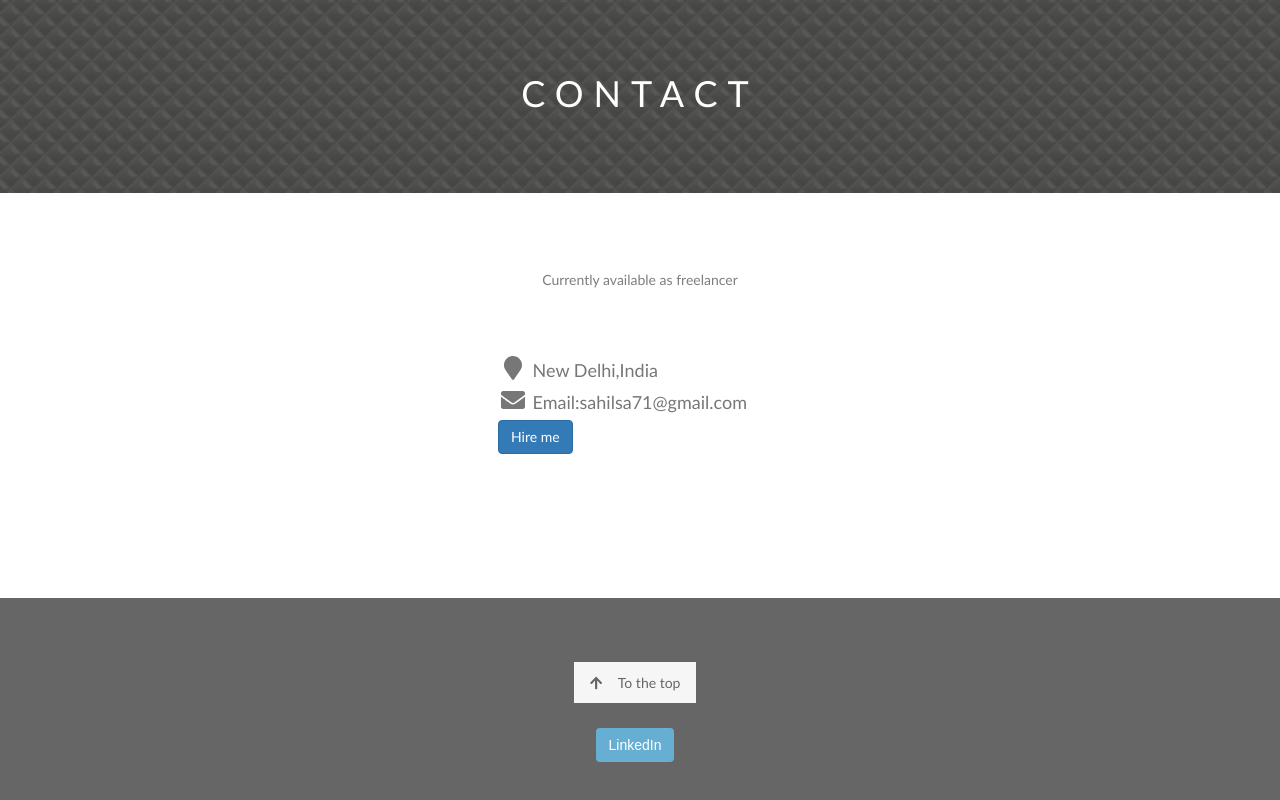
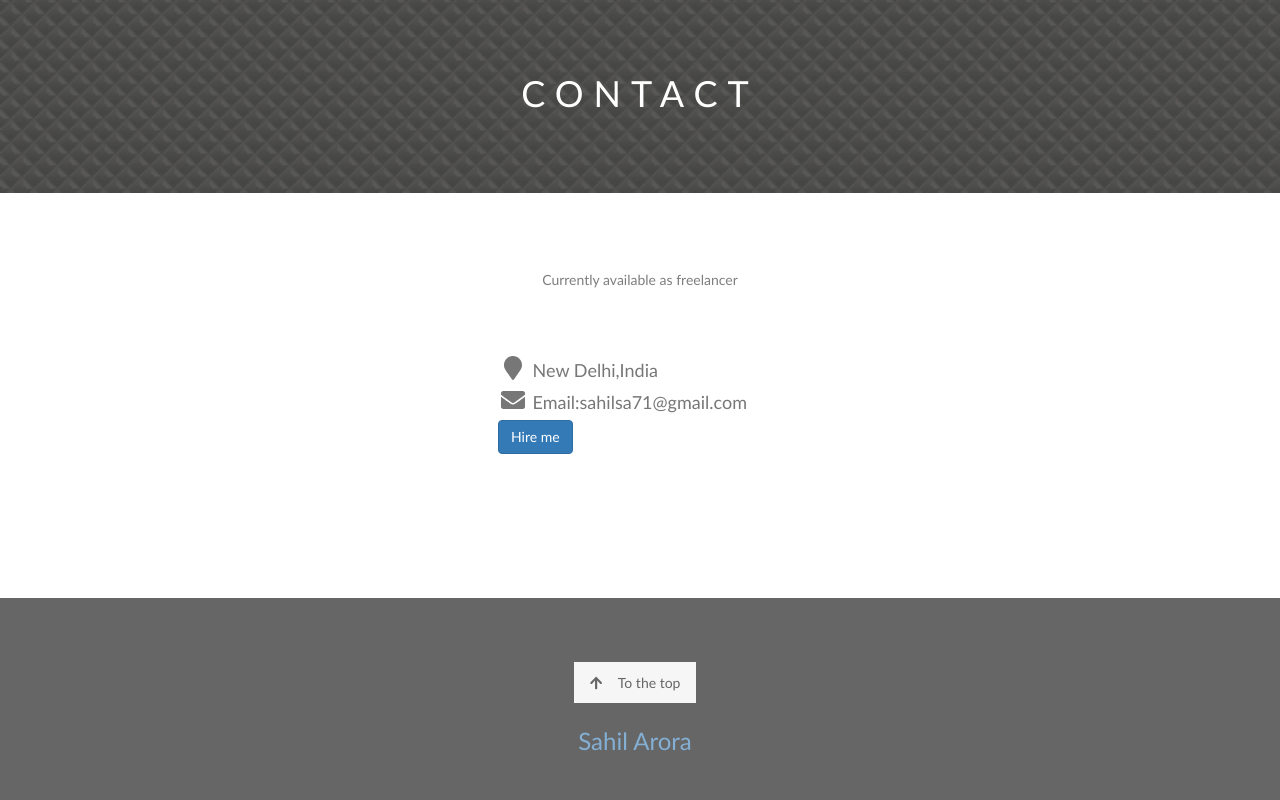
Before and after one commit to sahil1011/sahil1011.github.io, a plain HTML site: page index.html in a window 1280 px wide. Shown: the part 2302-3102 px from the top of the page. Drawn offline with Linux system fonts and the light colour scheme; files that its build step writes are made by us from their sources; a script that the page names is missing.

Commit message:
Update index.html

```diff
--- a/index.html
+++ b/index.html
@@ -21,6 +21,7 @@
 	<link rel="stylesheet" href="main.css">
 	<script src="modernizr-2.6.2.min.js"></script>
    <script src="main.js"></script>
+	<script type="text/javascript" src="https://platform.linkedin.com/badges/js/profile.js" async defer></script>
 
 <style>
 body,h1,h2,h3,h4,h5,h6 {font-family: "Lato", sans-serif;}
@@ -221,9 +222,7 @@ front-end developer  </h1>
 <footer class="w3-center w3-black w3-padding-64 w3-opacity w3-hover-opacity-off">
   <a href="#home" class="w3-button w3-light-grey"><i class="fa fa-arrow-up w3-margin-right"></i>To the top</a>
   <div class="w3-xlarge w3-section">
-<a href="http://www.linkedin.com/in/sahilaroracom">
-    <button class="btn btn-block btn-social btn-linkedin" >LinkedIn</button>
-      </a>
+<div class="LI-profile-badge"  data-version="v1" data-size="medium" data-locale="en_US" data-type="horizontal" data-theme="light" data-vanity="sahilaroracom"><a class="LI-simple-link" href='https://in.linkedin.com/in/sahilaroracom?trk=profile-badge'>Sahil Arora</a></div>
   </div>
 </footer>
 
```
